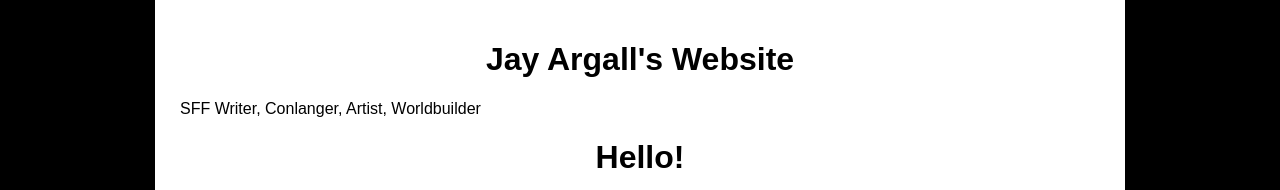
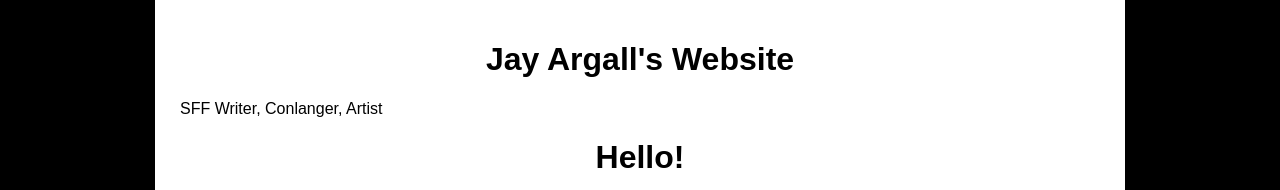
Before and after one commit to JayArgall/JayArgall.github.io, a plain HTML site: page index.html in a window 1280 px wide. Shown: the part 127-317 px from the top of the page. Drawn offline with Linux system fonts and the light colour scheme.

Commit message:
small update

```diff
--- a/index.html
+++ b/index.html
@@ -19,7 +19,7 @@
     <div id="content">
 	    <div class="header">
 		    <h1>Jay Argall's Website</h1>
-		    <p>SFF Writer, Conlanger, Artist, Worldbuilder</p>
+		    <p>SFF Writer, Conlanger, Artist</p>
 	    </div>
 	    <div class="main">
 		    <h1>Hello!</h1>
```
